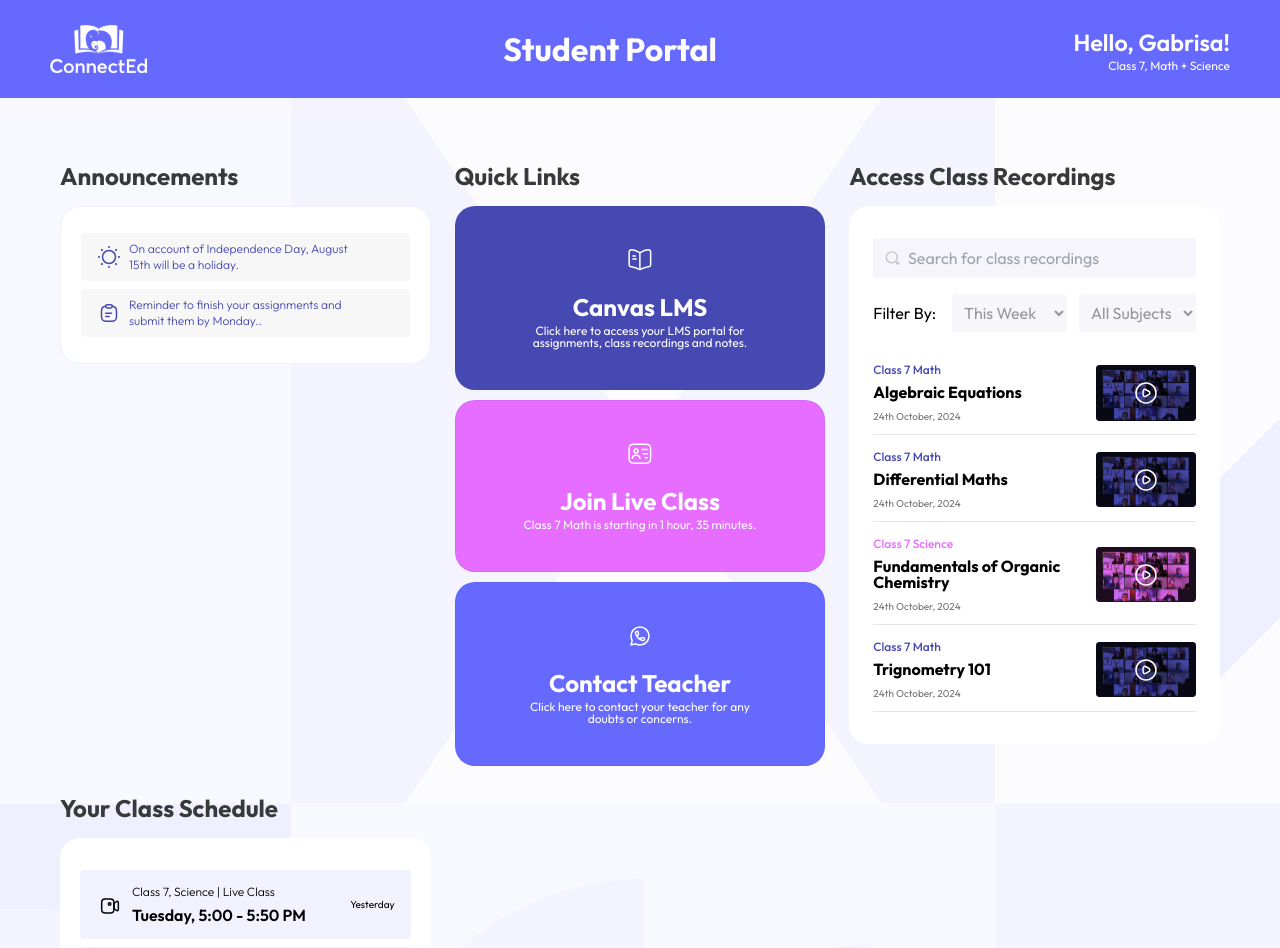
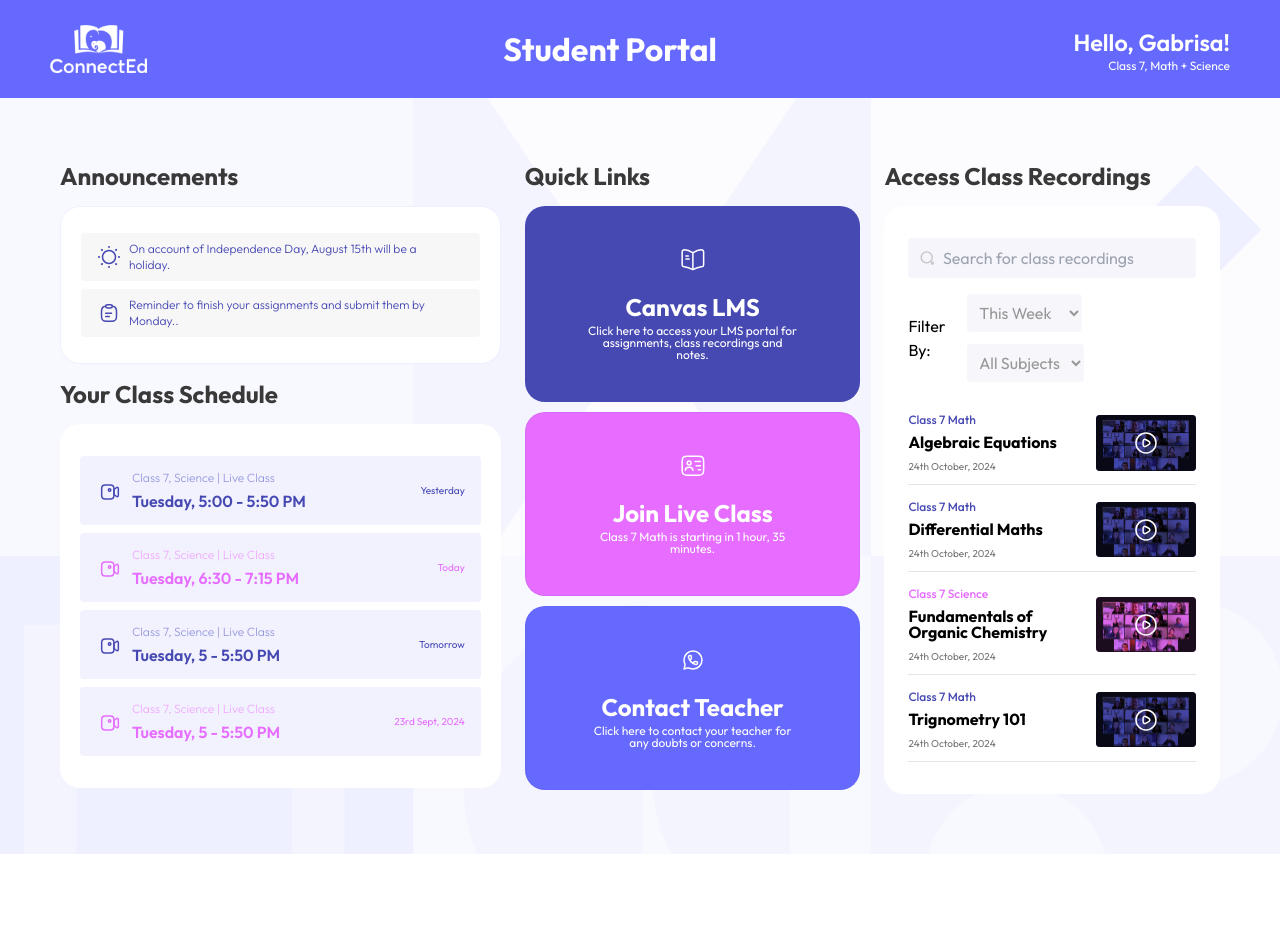
Before and after one commit to dilkhush-raj/connectEd, a Next.js app: page / in a window 1280 px wide. Shown: the top 948 px of the page. After the commit the page ends 854 px from the top, so only its background shows below. Built offline with nearby package versions, Linux system fonts and the light colour scheme.

Commit message:
feat(ui): update component layout for improved responsiveness

```diff
--- a/src/app/page.tsx
+++ b/src/app/page.tsx
@@ -7,12 +7,18 @@ import Schedules from "@/components/schedules";
 
 export default function Home() {
   return (
-    <main className="min-h-screen bg-[url(/bg-vector.svg)] bg-cover bg-center bg-no-repeat p-[20px] sm:p-[60px]">
-      <div className="mx-auto grid grid-cols-1 gap-6 lg:grid-cols-3">
+    <main className="min-h-[calc(100vh-98px)] bg-[url(/bg-vector.svg)] bg-cover bg-center bg-no-repeat p-[20px] sm:p-[60px]">
+      <div className="mx-auto grid grid-cols-1 gap-6 lg:grid-cols-[38%_1fr_1fr]">
         <div>
           <H2>Announcements</H2>
           <div className="mt-3">
             <AnnouncementCard data={ANNOUNCEMENT_DATA} />
+          </div>
+          <div className="mt-3 hidden lg:block">
+            <H2>Your Class Schedule</H2>
+            <div className="mt-3">
+              <Schedules />
+            </div>
           </div>
         </div>
         <div className="">
@@ -29,16 +35,16 @@ export default function Home() {
             ))}
           </div>
         </div>
-        <div>
-          <H2>Access Class Recordings</H2>
+        <div className="lg:hidden">
+          <H2>Your Class Schedule</H2>
           <div className="mt-3">
-            <ClassRecordingCard data={CLASS_RECORDINGS} />
+            <Schedules />
           </div>
         </div>
         <div>
-          <H2>Your Class Schedule</H2>
-          <div className="mt-3">
-            <Schedules />
+          <H2>Access Class Recordings</H2>
+          <div className="mt-3 flex flex-col">
+            <ClassRecordingCard data={CLASS_RECORDINGS} />
           </div>
         </div>
       </div>
--- a/src/assets/icons.tsx
+++ b/src/assets/icons.tsx
@@ -427,8 +427,8 @@ export const VideoCameraIcon = (
       d="M13.5833 13.1667C14.2737 13.1667 14.8333 12.607 14.8333 11.9167C14.8333 11.2263 14.2737 10.6667 13.5833 10.6667C12.893 10.6667 12.3333 11.2263 12.3333 11.9167C12.3333 12.607 12.893 13.1667 13.5833 13.1667Z"
       stroke="currentColor"
       strokeWidth="1.5"
-      stroke-linecap="round"
-      stroke-linejoin="round"
+      strokeLinecap="round"
+      strokeLinejoin="round"
     />
   </svg>
 );
--- a/src/components/class-recording-card.tsx
+++ b/src/components/class-recording-card.tsx
@@ -34,7 +34,7 @@ export default function ClassRecordingCard({
   };
 
   return (
-    <Card className="px-6 py-8">
+    <Card className="h-full px-6 py-8">
       {selectedRecording && (
         <PlayerModal data={selectedRecording?.data} handleClose={handleClose} />
       )}
--- a/src/components/player-modal.tsx
+++ b/src/components/player-modal.tsx
@@ -17,7 +17,7 @@ export default function PlayerModal({
   if (!data) return null;
   return (
     <div className="fixed inset-0 z-50 flex items-center justify-center bg-black/50">
-      <div className="relative w-[75vw] rounded-[28px] bg-[#4749B3]">
+      <div className="relative mx-4 min-w-[75vw] rounded-[28px] bg-[#4749B3]">
         <div className="relative flex flex-col items-center justify-center gap-2 p-4">
           <p className="text-center text-base font-light leading-none text-white">
             Class {data?.standard} {data.subjects}
@@ -26,7 +26,7 @@ export default function PlayerModal({
             {data.topic}
           </h4>
 
-          <button onClick={handleClose} className="absolute right-3">
+          <button onClick={handleClose} className="absolute right-3 top-2">
             {CloseIcon}
           </button>
         </div>
--- a/src/components/schedules.tsx
+++ b/src/components/schedules.tsx
@@ -70,12 +70,14 @@ const ScheduleItem = ({
 }) => {
   return (
     <div
-      className={`flex cursor-pointer items-center justify-between gap-2 rounded bg-[#f2f2ff] p-4 hover:text-white ${index % 2 === 0 ? "hover:bg-[#4749b3]" : "hover:bg-[#e66dff]"}`}
+      className={`group flex cursor-pointer items-center justify-between gap-2 rounded bg-[#f2f2ff] p-4 transition-all duration-100 hover:text-white ${index % 2 === 0 ? "text-[#4749b3] hover:bg-[#4749b3]" : "text-[#e66dff] hover:bg-[#e66dff]"}`}
     >
       <div className="flex items-center gap-2">
         <div>{VideoCameraIcon}</div>
         <div className="flex flex-col gap-[9px]">
-          <p className="text-xs font-light leading-none">
+          <p
+            className={`text-xs font-light leading-none group-hover:text-white ${index % 2 === 0 ? "text-[#9899de]" : "text-[#efaafd]"}`}
+          >
             Class {standard}, {subject} | Live Class
           </p>
           <p className="font-semibold leading-none">{date}</p>
--- a/src/components/video-player.tsx
+++ b/src/components/video-player.tsx
@@ -13,9 +13,9 @@ export default function VideoPlayer({videoUrl}: {videoUrl: string}) {
 
   return (
     <div className="relative overflow-hidden rounded-[28px] bg-[#1E1E1E]">
-      <img src={videoUrl} alt="video" className="w-full" />
+      <img src={videoUrl} alt="video" className="aspect-video w-full" />
 
-      <div className="absolute bottom-0 left-0 right-0 h-[115.50px] w-full rounded-bl-[28px] rounded-br-[28px] bg-gradient-to-b from-[#14143400] to-[#131434] backdrop-blur-[1.40px]" />
+      <div className="absolute bottom-0 left-0 right-0 h-[115.50px] w-full rounded-bl-[28px] rounded-br-[28px] bg-gradient-to-b from-[#14143400] to-[#131434]" />
       <div className="absolute bottom-5 left-7 right-7">
         <div className="relative w-full">
           <div className="absolute bottom-full right-0 mb-4 text-base font-light leading-none text-white">
@@ -25,12 +25,12 @@ export default function VideoPlayer({videoUrl}: {videoUrl: string}) {
           <div className="absolute inset-0 h-0.5 w-[415.08px] rounded-[14px] bg-[#e66dff]" />
         </div>
         <div className="mt-4 flex items-center justify-between">
-          <div className="flex items-center gap-2">
+          <div className="flex cursor-pointer items-center gap-2">
             {PlayIcon2}
             {Previous15sIcon}
             {Next15sIcon}
           </div>
-          <div className="flex items-center gap-2">
+          <div className="flex cursor-pointer items-center gap-2">
             {MuteIcon}
             {FullscreenIcon}
           </div>
```
